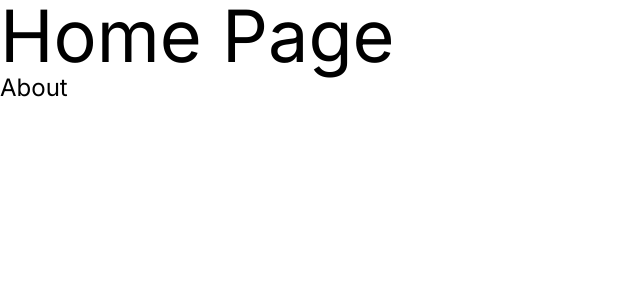
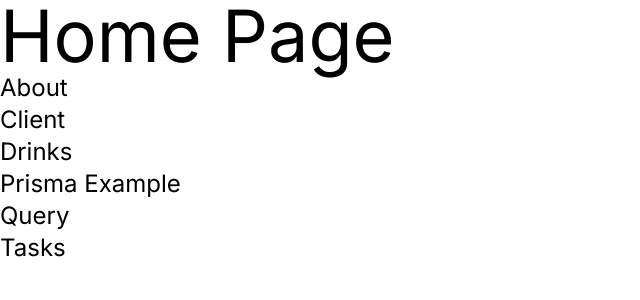
Before and after one commit to goyalion17/nextjs-tutorial, a Next.js app: page / in a window 1280 px wide. Shown: the top 300 px of the page, without its empty margins (0-640 px from the left). Built offline with nearby package versions, Linux system fonts and the light colour scheme.

Commit message:
creating pages

```diff
--- /dev/null
+++ b/app/client/page.js
@@ -0,0 +1,15 @@
+import Link from "next/link";
+import React from "react";
+
+const ClientPage = () => {
+  return (
+    <div>
+      <h1 className="text-7xl">Client Page</h1>
+      <Link href="/" className="text-2xl">
+        Home Page
+      </Link>
+    </div>
+  );
+};
+
+export default ClientPage;
--- /dev/null
+++ b/app/drinks/page.js
@@ -0,0 +1,15 @@
+import Link from "next/link";
+import React from "react";
+
+const DrinksPage = () => {
+  return (
+    <div>
+      <h1 className="text-7xl">Drinks Page</h1>
+      <Link href="/" className="text-2xl">
+        Home Page
+      </Link>
+    </div>
+  );
+};
+
+export default DrinksPage;
--- a/app/page.js
+++ b/app/page.js
@@ -5,9 +5,38 @@ const HomePage = () => {
   return (
     <div>
       <h1 className="text-7xl">Home Page</h1>
-      <Link href="/about" className="text-2xl">
-        About
-      </Link>
+      <ul>
+        <li>
+          <Link href="/about" className="text-2xl">
+            About
+          </Link>
+        </li>
+        <li>
+          <Link href="/client" className="text-2xl">
+            Client
+          </Link>
+        </li>
+        <li>
+          <Link href="/drinks" className="text-2xl">
+            Drinks
+          </Link>
+        </li>
+        <li>
+          <Link href="/prisma-exemple" className="text-2xl">
+            Prisma Example
+          </Link>
+        </li>
+        <li>
+          <Link href="/query" className="text-2xl">
+            Query
+          </Link>
+        </li>
+        <li>
+          <Link href="/tasks" className="text-2xl">
+            Tasks
+          </Link>
+        </li>
+      </ul>
     </div>
   );
 };
--- /dev/null
+++ b/app/prisma-exemple/page.js
@@ -0,0 +1,15 @@
+import Link from "next/link";
+import React from "react";
+
+const PrismaExemplePage = () => {
+  return (
+    <div>
+      <h1 className="text-7xl">Prisma Exemple Page</h1>
+      <Link href="/" className="text-2xl">
+        Home Page
+      </Link>
+    </div>
+  );
+};
+
+export default PrismaExemplePage;
--- /dev/null
+++ b/app/query/page.js
@@ -0,0 +1,15 @@
+import Link from "next/link";
+import React from "react";
+
+const QueryPage = () => {
+  return (
+    <div>
+      <h1 className="text-7xl">Query Page</h1>
+      <Link href="/" className="text-2xl">
+        Home Page
+      </Link>
+    </div>
+  );
+};
+
+export default QueryPage;
--- /dev/null
+++ b/app/tasks/page.js
@@ -0,0 +1,15 @@
+import Link from "next/link";
+import React from "react";
+
+const TasksPage = () => {
+  return (
+    <div>
+      <h1 className="text-7xl">Query Page</h1>
+      <Link href="/" className="text-2xl">
+        Home Page
+      </Link>
+    </div>
+  );
+};
+
+export default TasksPage;
```
